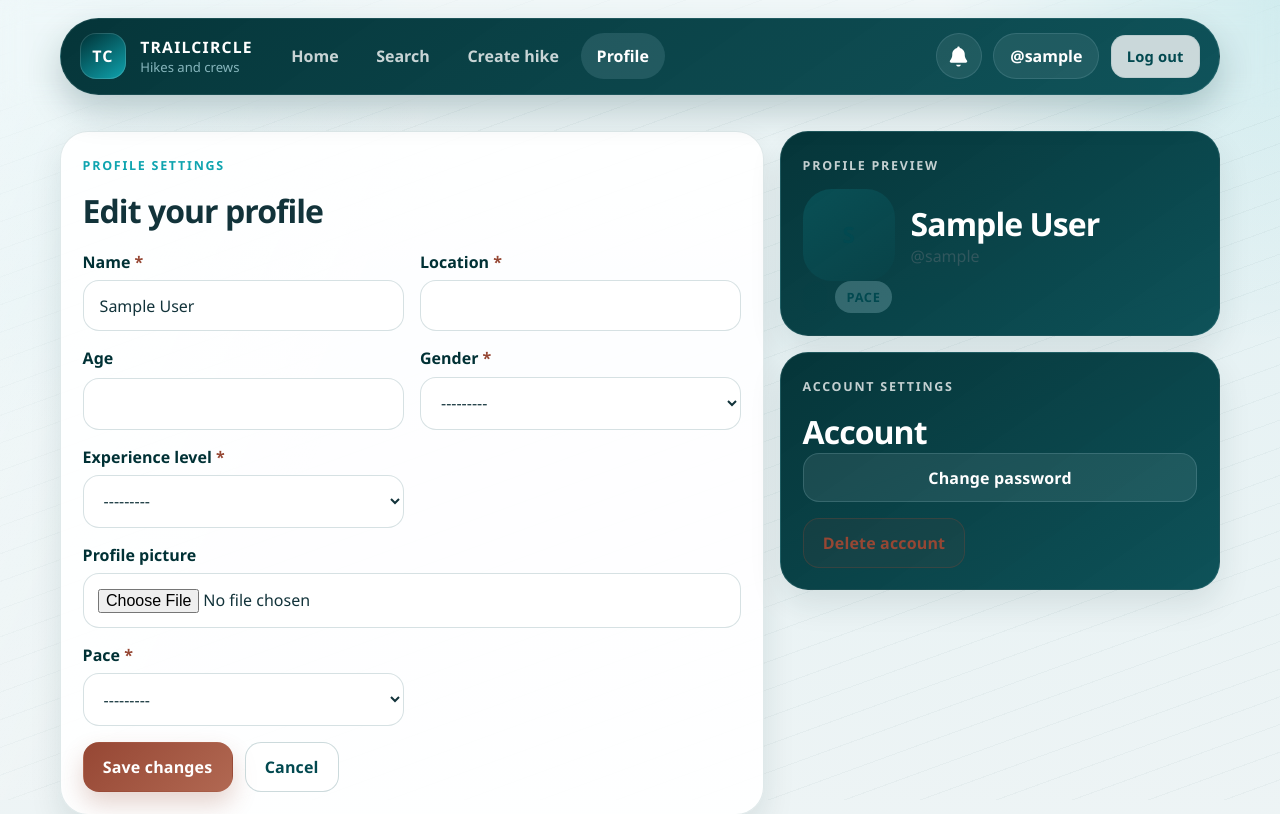
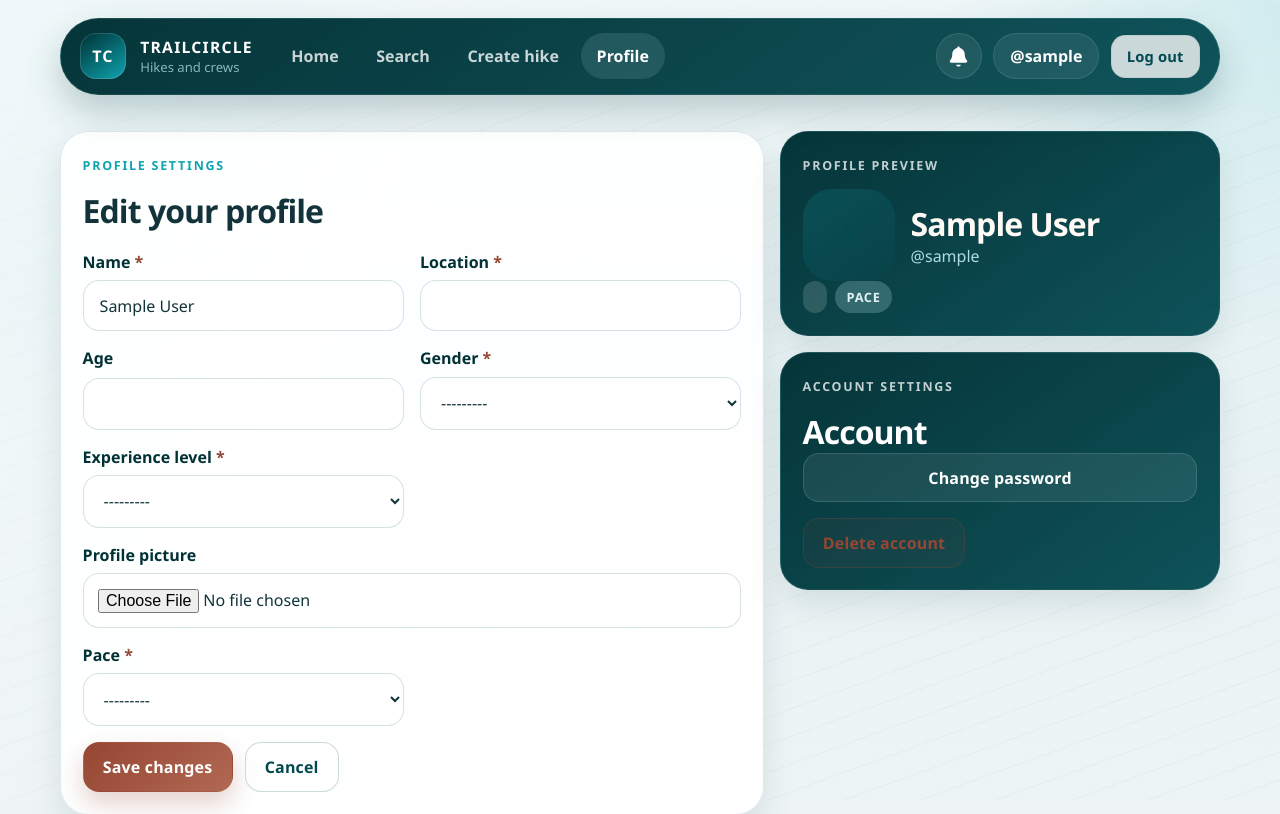
Before and after one commit to justinsorrells/hackCU12-BJ, a Django app: page /edit_profile/ in a window 1280 px wide. Shown: the top 814 px of the page. Run offline with Django 4.2, Linux system fonts and the light colour scheme; the visitor is signed in with stand-in values (Sample User, id 1); data that the repository does not hold is empty.

Commit message:
fix contrast in edit_profile

```diff
--- a/hikingProject/core/templates/edit_profile.html
+++ b/hikingProject/core/templates/edit_profile.html
@@ -28,13 +28,13 @@
                         <div class="avatar-placeholder avatar-placeholder--large">{{ user.username|slice:":1"|upper }}</div>
                     {% endif %}
                     <div class="identity-copy">
-                        <h2 class="card-title">{{ user.name|default:user.username }}</h2>
-                        <p>@{{ user.username }}</p>
+                        <h2 class="card-title" style="color: var(--sand-100);">{{ user.name|default:user.username }}</h2>
+                        <p style="color: var(--mist-200);">@{{ user.username }}</p>
                     </div>
                 </div>
                 <div class="tag-row">
-                    <span class="status-pill">{{ user.get_experience_level_display }}</span>
-                    <span class="status-pill status-pill--pending">{{ user.get_pace_display }} pace</span>
+                    <span class="status-pill" style="color: white; background: rgba(255, 255, 255, 0.15);">{{ user.get_experience_level_display }}</span>
+                    <span class="status-pill status-pill--pending" style="color: #e0f2f4; background: rgba(175, 221, 229, 0.25);">{{ user.get_pace_display }} pace</span>
                 </div>
             </article>
 
```
